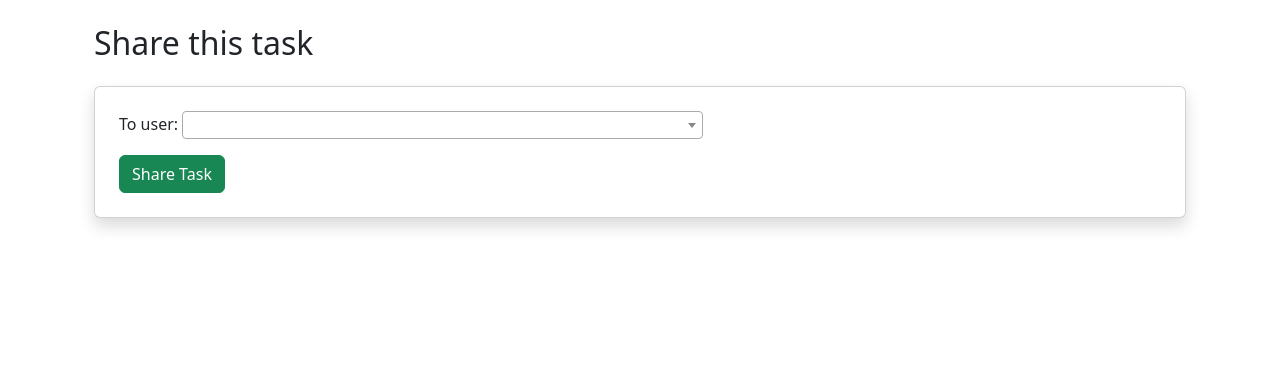
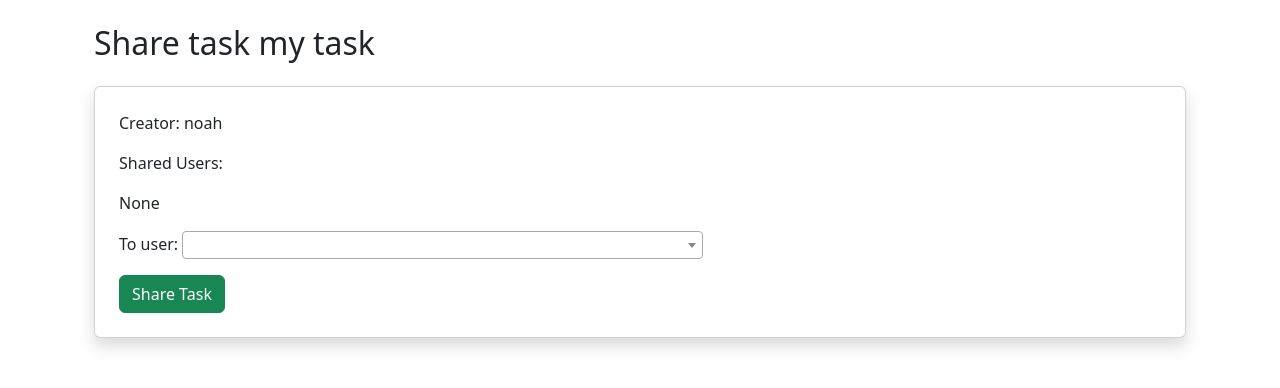
Before and after one commit to UCCS-SP25-CS4300-CS5300-1/Group-1-spring-2025, a Django app: page /tasks/share/8 in a window 1280 px wide. Shown: the part 96-484 px from the top of the page. Run offline with Django 5.2, Linux system fonts and the light colour scheme; data comes from the database, SQL or seed files in the repository.

Commit message:
Can see the shared users while sharing. Also fixed an issue on task_view where shared_user would just be the current user

```diff
--- a/team1project/todoapp/templates/share_task.html
+++ b/team1project/todoapp/templates/share_task.html
@@ -20,15 +20,26 @@
 {% endblock %}
 
     <div class="container mt-4">
-        <h2 class="mb-4">Share this task</h2>
+        <h2 class="mb-4">Share task {{task.name }}</h2>
 
         <div class="card p-4 shadow">
+            {% if request.user.username != task.creator.username %}
+                <p>Creator: {{ task.creator.username }}</p>
+            {% endif %}
+            <p>Shared Users:</p>
+            {% for user in task.assigned_users.all %}
+                    <p>- {{ user.username }}</p>
+                {% empty %}
+                    <p>None</p>
+            {% endfor %}
+
             <form method="post">
                 {% csrf_token %}
                 {{ form.as_p }}
 
                 <button type="submit" class="btn btn-success">Share Task</button>
             </form>
+
         </div>
         <script src="https://cdnjs.cloudflare.com/ajax/libs/jquery/3.5.1/jquery.min.js"></script>
         {{ form.media.js }}
--- a/team1project/todoapp/templates/task_view.html
+++ b/team1project/todoapp/templates/task_view.html
@@ -68,7 +68,7 @@
                     <td>{{ task.due_date|date:"M d, Y H:i" }}</td>
                     <td>{{ task.progress }}%</td>
                     <td>
-                        {% for users in task.assigned_users.all %}
+                        {% for user in task.assigned_users.all %}
                             <span class="badge bg-secondary">{{ user.username }}</span>
                         {% empty %}
                             <span class="text-muted">None</span>
--- a/team1project/todoapp/views.py
+++ b/team1project/todoapp/views.py
@@ -74,8 +74,8 @@ def delete_task(request, task_id):
 
 
 def share_task(request, task_id):
+	task = get_object_or_404(Task, id=task_id)
 	if request.method == 'POST':
-		task = get_object_or_404(Task, id=task_id)
 		form = TaskCollabForm(request.POST, user=request.user, task=task)
 
 		if form.is_valid():
@@ -100,7 +100,7 @@ def share_task(request, task_id):
 		task = get_object_or_404(Task, id=task_id)
 		form = TaskCollabForm(user=request.user, task=task)
 
-	return render(request, 'share_task.html', {'form': form})
+	return render(request, 'share_task.html', {'form': form, 'task': task})
 
 
 def accept_task(request, request_id):
```
